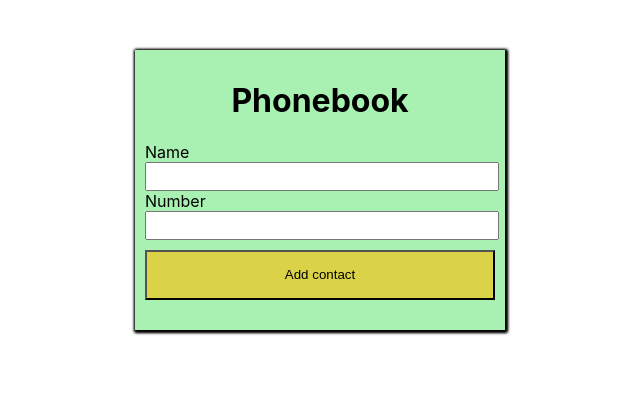
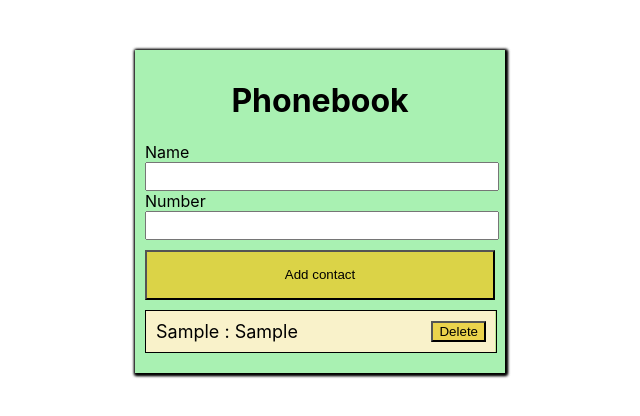
Before and after one commit to TarasLE/goit-react-hw-05-phonebook, a React (Create React App) app: page / in a window 1280 px wide. Both pictures are taken after typing "Sample", "Sample" into the empty fields and a click on the button "Add contact". Shown: the top 416 px of the page, without its empty margins (320-960 px from the left). Built offline with nearby package versions, Linux system fonts and the light colour scheme.

Commit message:
int save

```diff
--- a/src/components/ContactList/ContactList.js
+++ b/src/components/ContactList/ContactList.js
@@ -8,8 +8,8 @@ export default function ContactList({ contacts, deleteContact }) {
     return (
         <div className={styles.Container}>
             <TransitionGroup component="ul" classnames={styles.ListContainer}>
-                {contacts.map((contact) => {
-                    ;<CSSTransition
+                {contacts.map((contact) => (
+                    <CSSTransition
                         timeout={250}
                         classNames={{
                             enter: styles.ContactListItemFadeEnter,
@@ -32,7 +32,7 @@ export default function ContactList({ contacts, deleteContact }) {
                             </button>
                         </li>
                     </CSSTransition>
-                })}
+                ))}
             </TransitionGroup>
         </div>
     )
```
